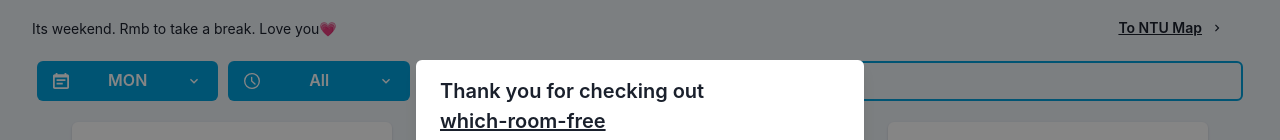
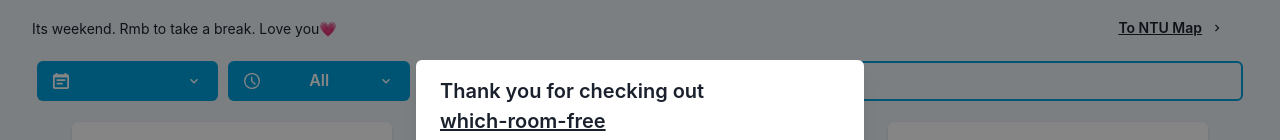
Before and after one commit to OkkarMin/where-to-mug, a Next.js app: page / in a window 1280 px wide. Shown: the top 140 px of the page. Built offline with nearby package versions, Linux system fonts and the light colour scheme.

Commit message:
style: :recycle: Rename days

```diff
--- a/src/components/FilterOptions.tsx
+++ b/src/components/FilterOptions.tsx
@@ -37,14 +37,14 @@ export const FilterOptions: FC<{
   handleSearchTextChange: ChangeEventHandler;
   timeSlot: string;
   handleTimeSlotChange: MouseEventHandler;
-  day: string;
+  currentDay: string;
   handleDayChange: MouseEventHandler;
 }> = ({
   searchText,
   handleSearchTextChange,
   timeSlot,
   handleTimeSlotChange,
-  day,
+  currentDay,
   handleDayChange,
 }) => {
   return (
@@ -59,18 +59,18 @@ export const FilterOptions: FC<{
           rightIcon={<ChevronDownIcon />}
           margin="5px"
         >
-          {day}
+          {currentDay}
         </MenuButton>
         <MenuList>
           <MenuGroup title="Day">
-            {dayList.map((days: string, i: number) => (
+            {dayList.map((selectedDay: string, i: number) => (
               <MenuItem
-                value={days}
+                value={selectedDay}
                 key={i}
                 icon={<CalendarIcon />}
                 onClick={handleDayChange}
               >
-                {days}
+                {selectedDay}
               </MenuItem>
             ))}
           </MenuGroup>
```
